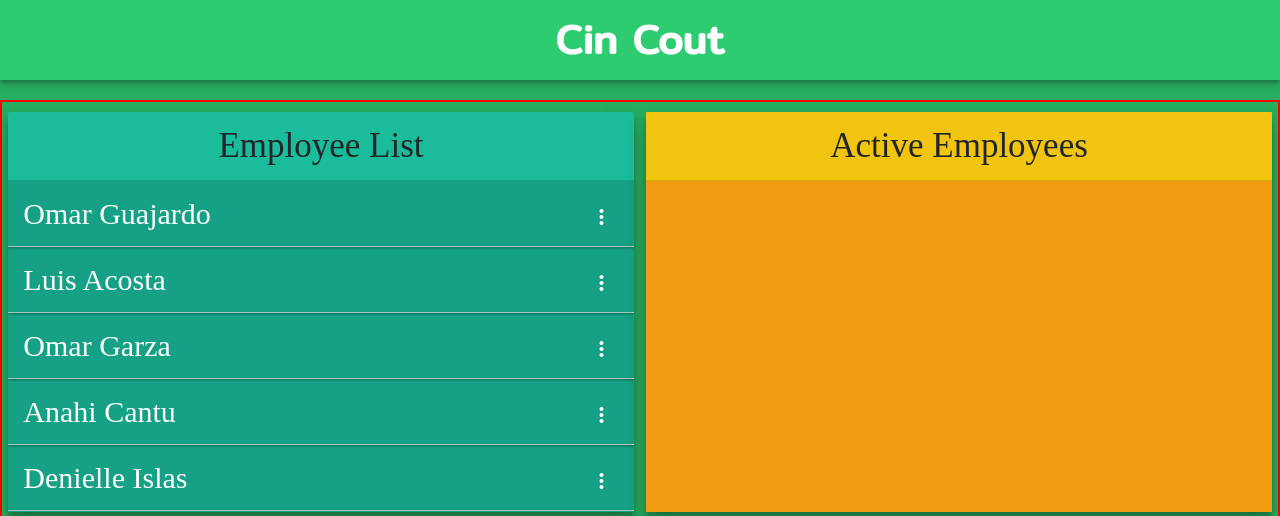
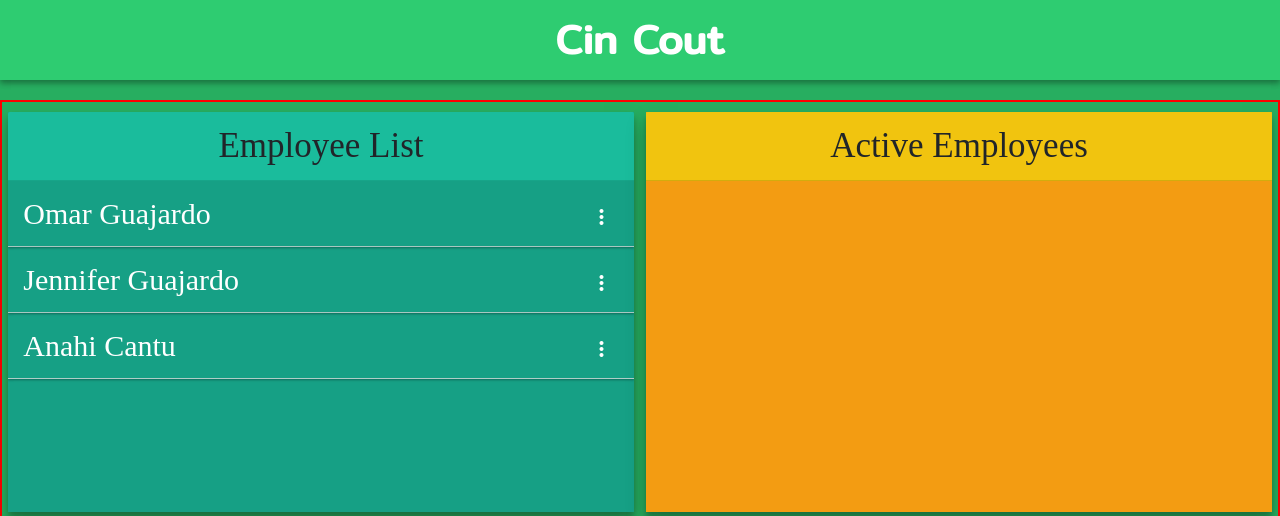
Before and after one commit to OmarGuajardo/CinCoutWebApp, a Flask app: page /manage in a window 1280 px wide. Shown: the top 516 px of the page. Run offline with Flask 2, Linux system fonts and the light colour scheme; some libraries are stand-ins or nearby versions; some web fonts are replaced; grey boxes are pictures that could not be loaded.

Commit message:
updated the manage.js and layout.hml file to exclude flask and involve more js

```diff
--- a/static/js/login.js
+++ b/static/js/login.js
@@ -103,7 +103,7 @@ function regisetering(user) {
 // <===============STATUS CHECK=====================>
 firebase.auth().onAuthStateChanged(firebaseUser => {
     if(firebaseUser){
-        console.log("Fire base user", firebaseUser);
+        console.log("Fire base user", firebaseUser.email);
         var uid = firebaseUser.uid
         userUID = firebaseUser.uid
         existingUser(uid);
--- a/static/js/manage.js
+++ b/static/js/manage.js
@@ -1,40 +1,42 @@
-employeeListItems = $(".employeeListItem");
+
+employeeListItemUL = $(".employeeListItemUL")[0];
+employeeListItem = $(".employeeListItem");
 employeeListSetting = $('.employee-list-setting');
 employeeListSettingUl = $('.employee-list-setting-ul');
 qr_code_container = $('.qr-code-container');
 card_header_qrcode = $('.card-header.qrcode');
 
+//Time statistics items
 datestamp_ul= $(".datestamp-ul")[0];
 datestamp_li = $(".datestamp-li");
 timestamp_ul = $(".timestamp-ul");
 timestamp_li = $(".timestamp-li");
 
+qrCodeImage = $('#qrcodeimage');
 
-// var firestore = firebase.firestore();
+var firestore = firebase.firestore();
 
 
 
 var datestamp_template = "<li class = 'datestamp-li'> <button class='collapsible'>February 15, 2019</button><div class='content'><ul class='timestamp-ul'><li class='timestamp-li'>Clock In : 12:00 PM</li><li class='timestamp-li'>Clock Out : 5:00 PM</li></ul></div></li>"
-
-
-"https://api.qrserver.com/v1/create-qr-code/?data=OmarGuajardo&amp;size=250x250";
-
-qrCodeImage = $('#qrcodeimage');
+var employeeListArray = ["Omar Guajardo","Jennifer Guajardo","Anahi Cantu"]
 
 testArray = [];
-
-
-for (let i = 0; i < employeeListItems.length; i++) {
-
-    indicators = employeeListSettingUl[i].children;
-    nameText = employeeListItems[i].firstElementChild.textContent;
-    // console.log(nameText);
-    testArray.push(nameText);
-    $(indicators[2]).on('click',function(){
-        updateCode(testArray[i])
-    });
-
-
+function populateList(){
+  for (let i = 0; i < employeeListArray.length; i++) {
+    var beforeText = "<li class='employeeListItem'> <div class='name'>"
+    var afterText = "</div><div class='settings'><div class='btn-group dropleft'><button type='button' class='btn btn-secondary dropdown-toggle' data-toggle= 'dropdown' aria-haspopup='true' aria-expanded='false'><i class='material-icons'>more_vert</i></button><div class='dropdown-menu'><ul class='employee-list-setting-ul'><li class='employee-list-setting'>Edit</li><li class='employee-list-setting'>Stats</li><li class='employee-list-setting'>ID</li><li id='delete' class='employee-list-setting'>Delete</li></ul></div></div></div></li>"
+    $(employeeListItemUL).append(beforeText+employeeListArray[i]+afterText);
+    // employeeListArray.push(employeeItemTemp);
+  }
+  for (let i = 0; i < employeeListItemUL.children.length; i++) {
+    // const element = employeeListItemUL[i];
+    var listName = employeeListItemUL.children[i].children[0].textContent;
+    var idBtn = employeeListItemUL.children[i].children[1].children[0].children[1].children[0].children[2];
+    $(idBtn).on('click',function(){
+      updateCode(employeeListArray[i])
+  });
+  }
 }
 
 function updateCode(name){
@@ -63,4 +65,6 @@ for (i = 0; i < coll.length; i++) {
 }
 }
 $(datestamp_ul).append(datestamp_template);
+
 update();
+populateList();
--- a/templates/index.html
+++ b/templates/index.html
@@ -1,33 +1,7 @@
 {%extends 'layout.html'%}
 
 {% block nameList %}
-{% for name in range(0,nameArray|length) %}
-<li class="employeeListItem">
-        <!-- {{names}}
-    <i class="material-icons">more_vert</i> -->
 
-        <div class="name">{{nameArray[name]}}</div>
-        <div class="settings">
-                <div class="btn-group dropleft">
-                        <button type="button" class="btn btn-secondary dropdown-toggle" data-toggle="dropdown"
-                                aria-haspopup="true" aria-expanded="false">
-                                <i class="material-icons">more_vert</i>
-                        </button>
-                        <div class="dropdown-menu">
-                                <ul class="employee-list-setting-ul">
-                                        <li class="employee-list-setting">Edit</li>
-                                        <li class="employee-list-setting">Stats</li>
-                                        <li class="employee-list-setting">ID</li>
-                                        <li id="delete" class="employee-list-setting">Delete</li>
-                                </ul>
-                        </div>
-                </div>
-        </div>
-
-
-</li>
-
-{% endfor %}
 {% endblock nameList %}
 
 <!-- QR CODE IMAGE -->
--- a/templates/layout.html
+++ b/templates/layout.html
@@ -34,7 +34,7 @@
                 Employee List
             </div>
             <div class="card-content">
-                <ul>
+                <ul class = "employeeListItemUL">
                     {% block nameList %}{% endblock nameList %}
                 </ul>
             </div>
```
